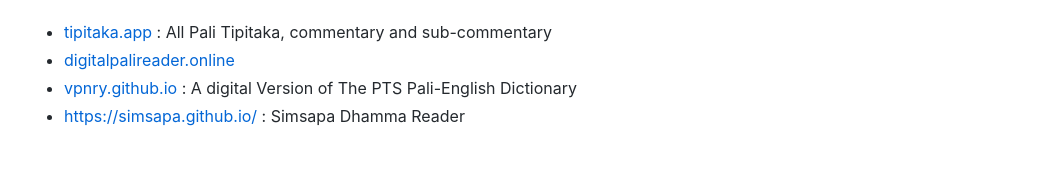
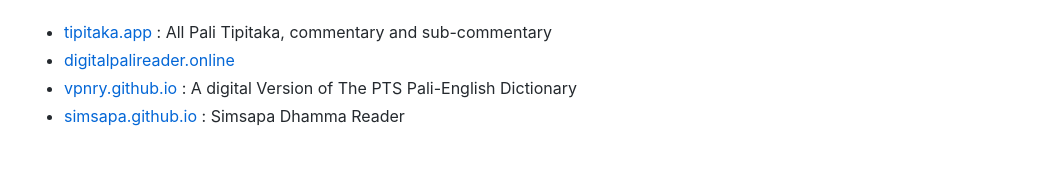
Before and after one commit to cittadhammo/old-personal-website, a Jekyll site: the page built from links.md, in a window 1280 px wide. Shown: the part 1580-1753 px from the top of the page, without its empty margins (118-1161 px from the left). Built offline with Jekyll 4.4.1, drawn with Linux system fonts in a browser that asks for light colours; some of the changed lines change nothing that is shown.

Commit message:
Update links.md

```diff
--- a/links.md
+++ b/links.md
@@ -61,4 +61,4 @@
 - [tipitaka.app](https://tipitaka.app/) : All Pali Tipitaka, commentary and sub-commentary
 - [digitalpalireader.online](https://www.digitalpalireader.online/_dprhtml/index.html)
 - [vpnry.github.io](https://vpnry.github.io/ptsped/) : A digital Version of The PTS Pali-English Dictionary
-- [https://simsapa.github.io/](vpnry.github.io) : Simsapa Dhamma Reader
+- [simsapa.github.io](vpnry.github.io) : Simsapa Dhamma Reader
```
